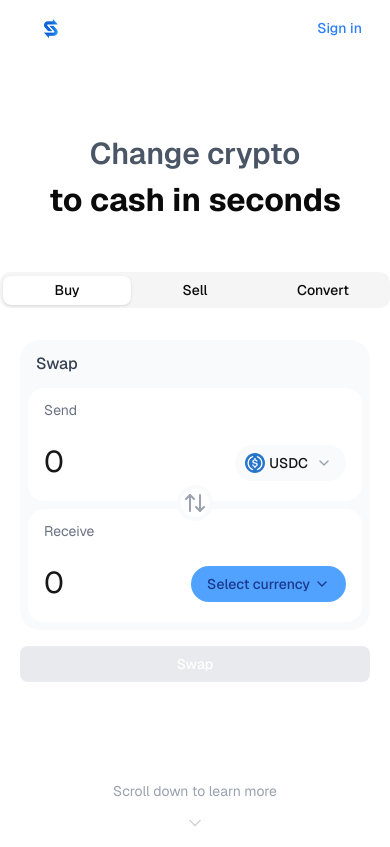
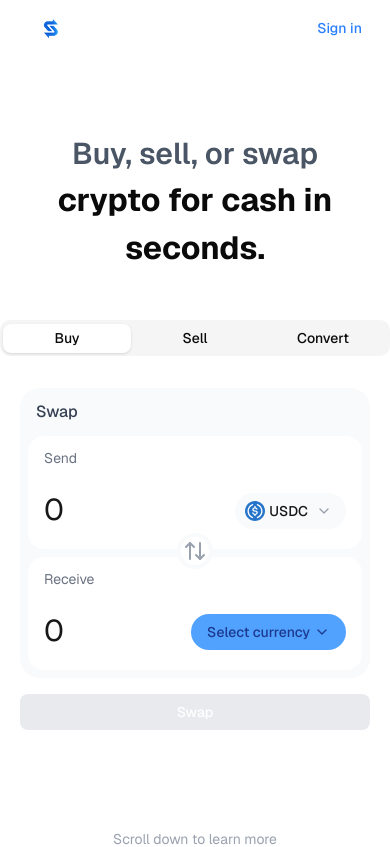
Before and after one commit to favourolaoye/gidswapv2, a Next.js app: page / in a window 390 px wide. Shown: the top 847 px of the page. Built offline with nearby package versions, Linux system fonts and the light colour scheme.

Commit message:
mobile responsiveness fix

```diff
--- a/_components/sections/Hero.tsx
+++ b/_components/sections/Hero.tsx
@@ -24,10 +24,10 @@ export default function Hero() {
           <section className="w-full px-5 mb-12">
             <h1 className="flex flex-col items-center gap-1 text-center font-semibold">
               <span className="text-3xl text-gray-600 dark:text-white/80 sm:text-[2.5rem] md:text-[3.5rem] lg:text-[4rem]">
-                Change crypto
+                Buy, sell, or swap
               </span>
               <span className="text-[2rem] font-bold sm:text-[3.25rem] md:text-[4.75rem] lg:text-[5.25rem]">
-                to cash in seconds
+                crypto for cash in seconds.
               </span>
             </h1>
           </section>
```
